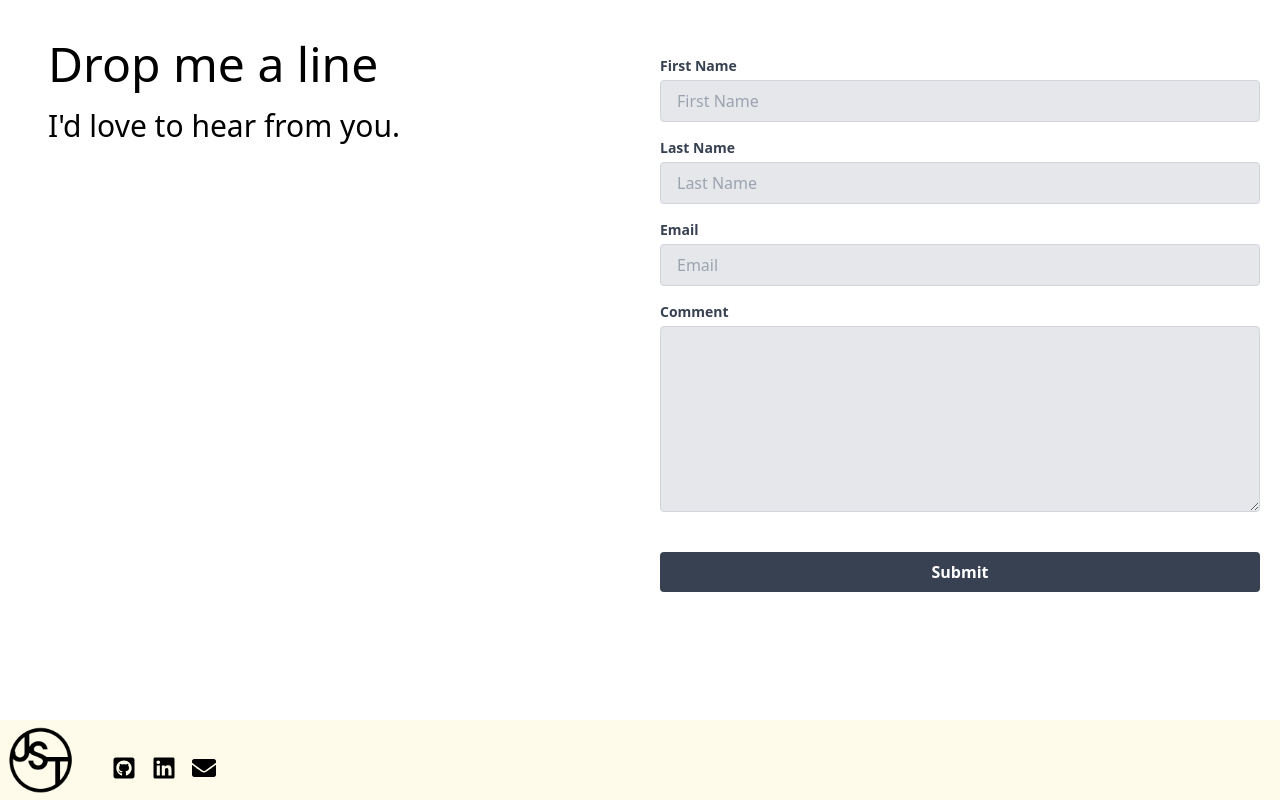
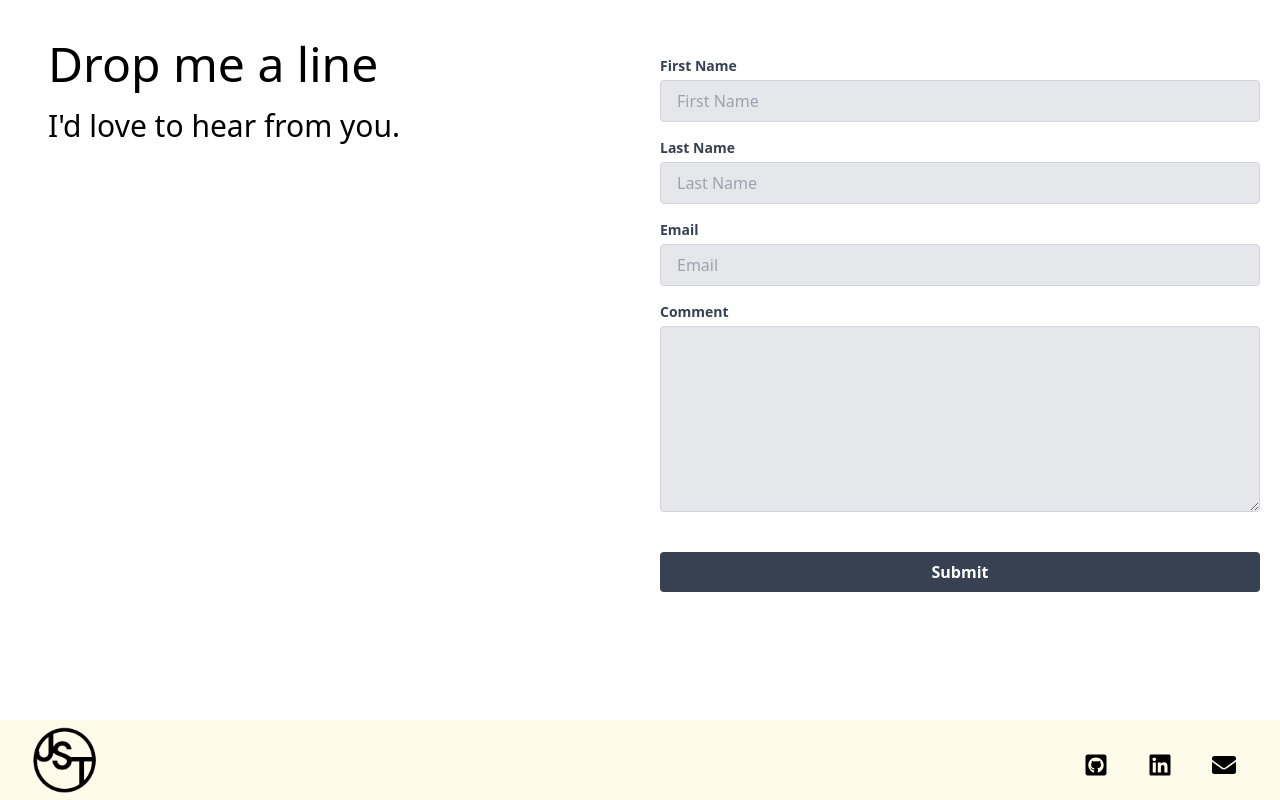
Before and after one commit to lookouttt/JstPortfolio, a React (Vite) app: page / in a window 1280 px wide. Shown: the part 3189-3989 px from the top of the page. Built offline with nearby package versions, Linux system fonts and the light colour scheme.

Commit message:
Made a few styling changes. Add hrefs for social icons.

```diff
--- a/src/components/Footer.js
+++ b/src/components/Footer.js
@@ -3,19 +3,25 @@
 
 const Footer = () => {
     return (
-        <div className="flex items-center flex-wrap bg-amber-50 z-50">
-            <div className="flex items-center flex-shrink-0 mr-6">
+        <div className="flex items-center justify-between bg-amber-50 z-50">
+            <div className="flex items-center flex-shrink-0 ml-6">
                 <img className='p-1 w-30 h-16 md:h-20' src={ jst_logo }></img>
             </div>
-            <div className={"w-full block md:flex md:items-center md:w-auto"}>
-                <div className="inline-block px-2 py-2 leading-none text-md md:flex-grow mt-4">
-                    <FaGithubSquare className='h-6 w-6'/>
+            <div className={"block mr-6 w-auto"}>
+                <div className="inline-block px-5 py-2 leading-none text-md mt-4">
+                    <a href="https://github.com/lookouttt">
+                        <FaGithubSquare className='h-6 w-6'/>
+                    </a>
                 </div>
-                <div className="inline-block px-2 py-2 leading-none text-md md:flex-grow mt-4">
-                    <FaLinkedin className='h-6 w-6'/>
+                <div className="inline-block px-5 py-2 leading-none text-md mt-4">
+                    <a href="https://www.linkedin.com/in/jeff-turner-887815186/">
+                        <FaLinkedin className='h-6 w-6'/>
+                    </a>
                 </div>
-                <div className="inline-block px-2 py-2 leading-none text-md md:flex-grow mt-4">
-                    <FaEnvelope className='h-6 w-6'/>
+                <div className="inline-block px-5 py-2 leading-none text-md mt-4">
+                    <a href="mailto:jeff@jeffreysturner.com">
+                        <FaEnvelope className='h-6 w-6'/>
+                    </a>
                 </div>
             </div>
         </div>
```
